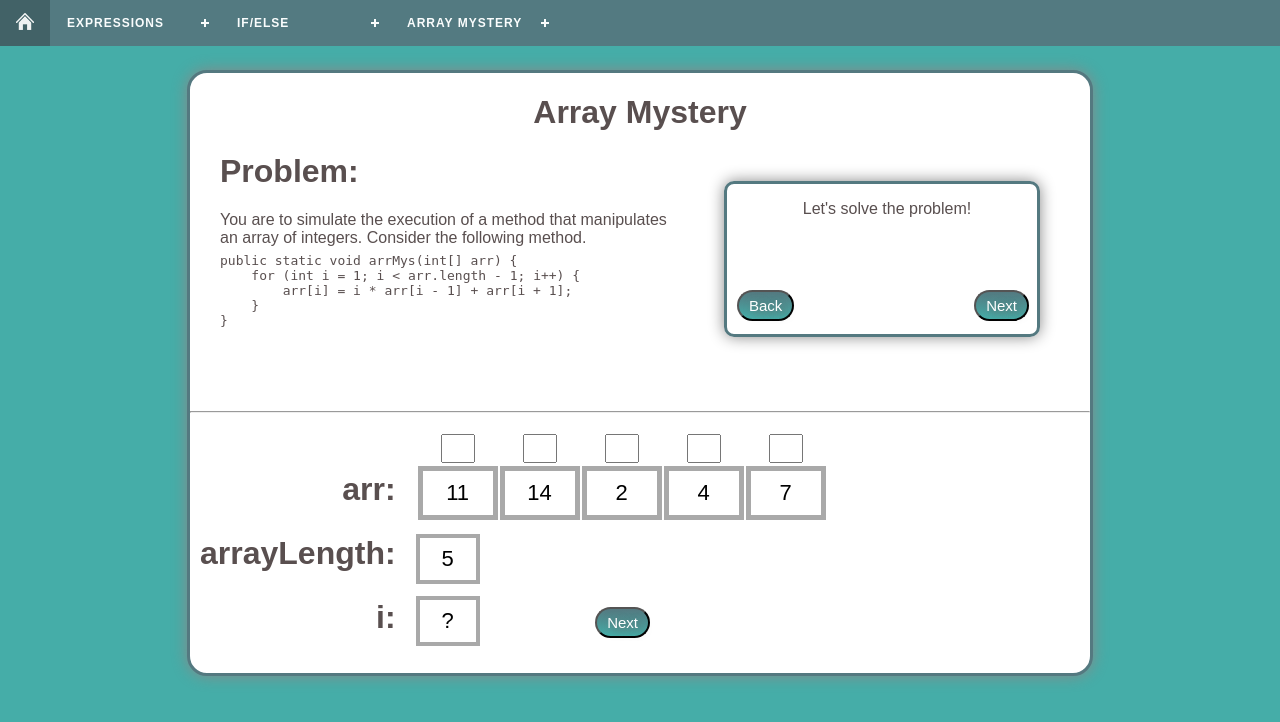
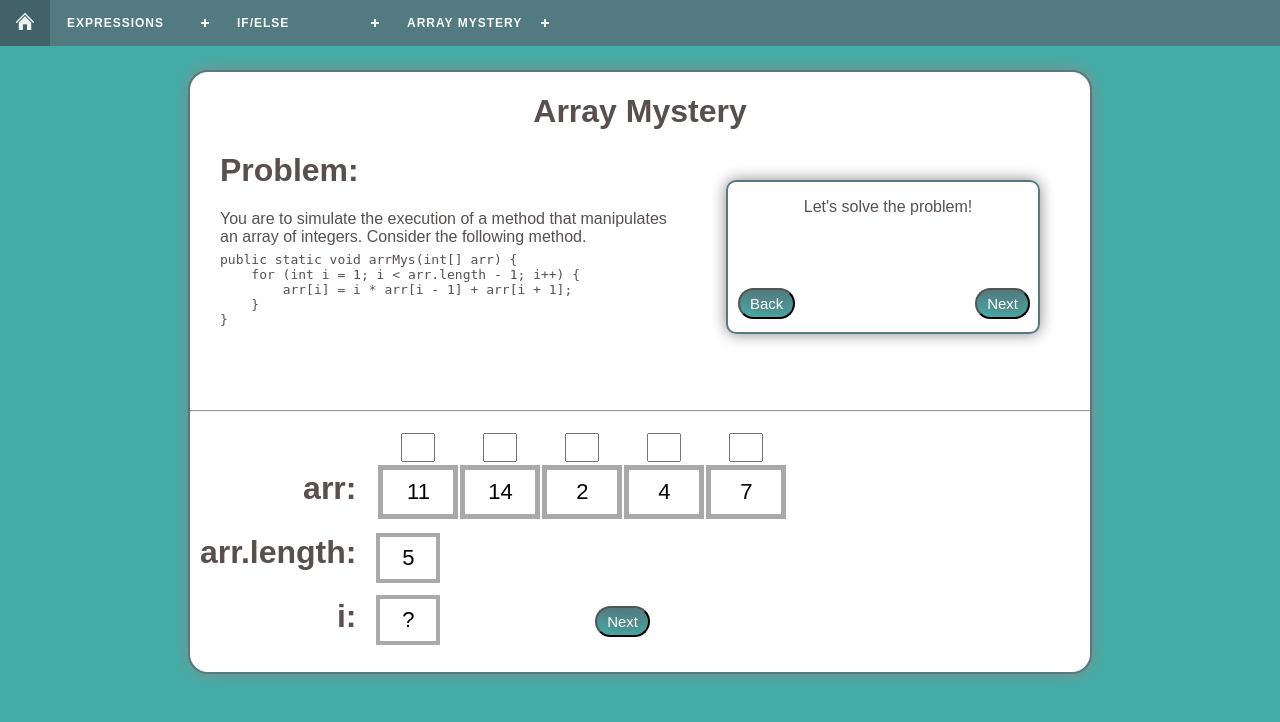
Before and after one commit to awilliambauer/practicum, a PHP site: page /arrayMystery/index.html in a window 1280 px wide. Shown: the top 722 px of the page. Run offline with PHP 8.4, Linux system fonts and the light colour scheme; some libraries are stand-ins or nearby versions.

Commit message:
CSS changes, and it now displays as arr.length instead of arrayLength

```diff
--- a/public/arrayMystery/index.css
+++ b/public/arrayMystery/index.css
@@ -44,6 +44,7 @@ body {
     border-color: #547980;
     border-style: solid;
     border-radius: 20px;
+    border-width: 2px;
     font-family: sans-serif;
     color: #594F4F;
     overflow: hidden;
@@ -150,7 +151,7 @@ td {
 }
 
 #prompt {
-    border: 3px solid #547980;
+    border: 2px solid #547980;
     border-radius: 10px;
     width: 300px;
     float: right;
--- a/public/arrayMystery/interactiveIndex.js
+++ b/public/arrayMystery/interactiveIndex.js
@@ -165,6 +165,9 @@
 
     function insertVariable(name, value) {
         // This function should insert the given variable into the dom
+        if (name == "arrayLength") {
+            name = "arr.length";
+        }
         var nameChild = $("<h1>", {class: "varlabel", id: name});
         nameChild.html(name + ":");
         $(".varlabelcolumn").append(nameChild);
--- a/public/arrayMystery/interactiveStates.js
+++ b/public/arrayMystery/interactiveStates.js
@@ -111,7 +111,7 @@ var mainAst = {
  (not included in variables array because it is placed in the
  dom differently from the other variables)
  variables: Holds an associative array mapping variable names to their
- values (includes i, arrayLength and any temporary variables
+ values (includes i, &#46;length and any temporary variables
  that need to be displayed in the variable bank)
  promptText: A string containing the text to be displayed.
  ast: Holds a reference to the AST of the current problem
```
